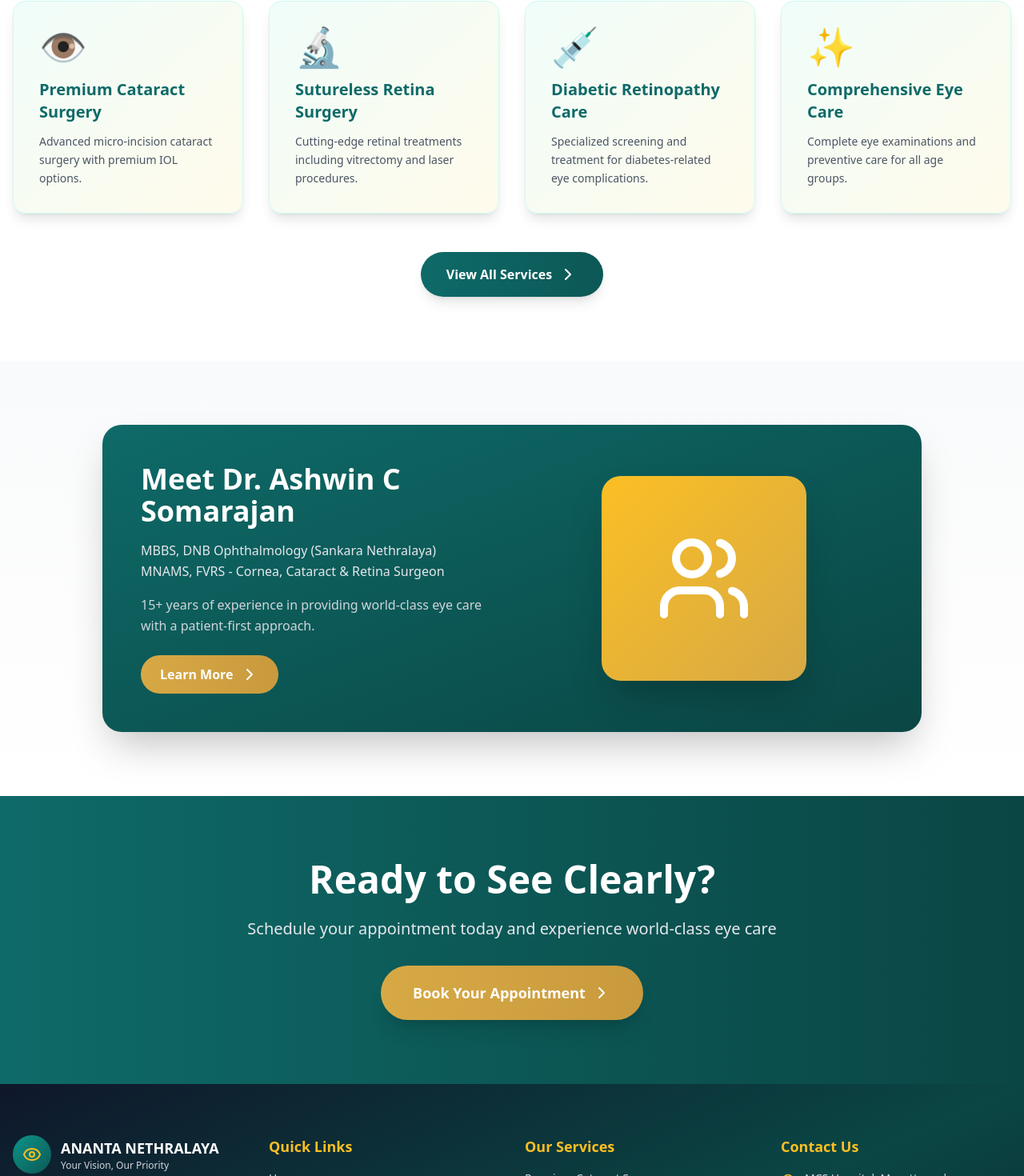
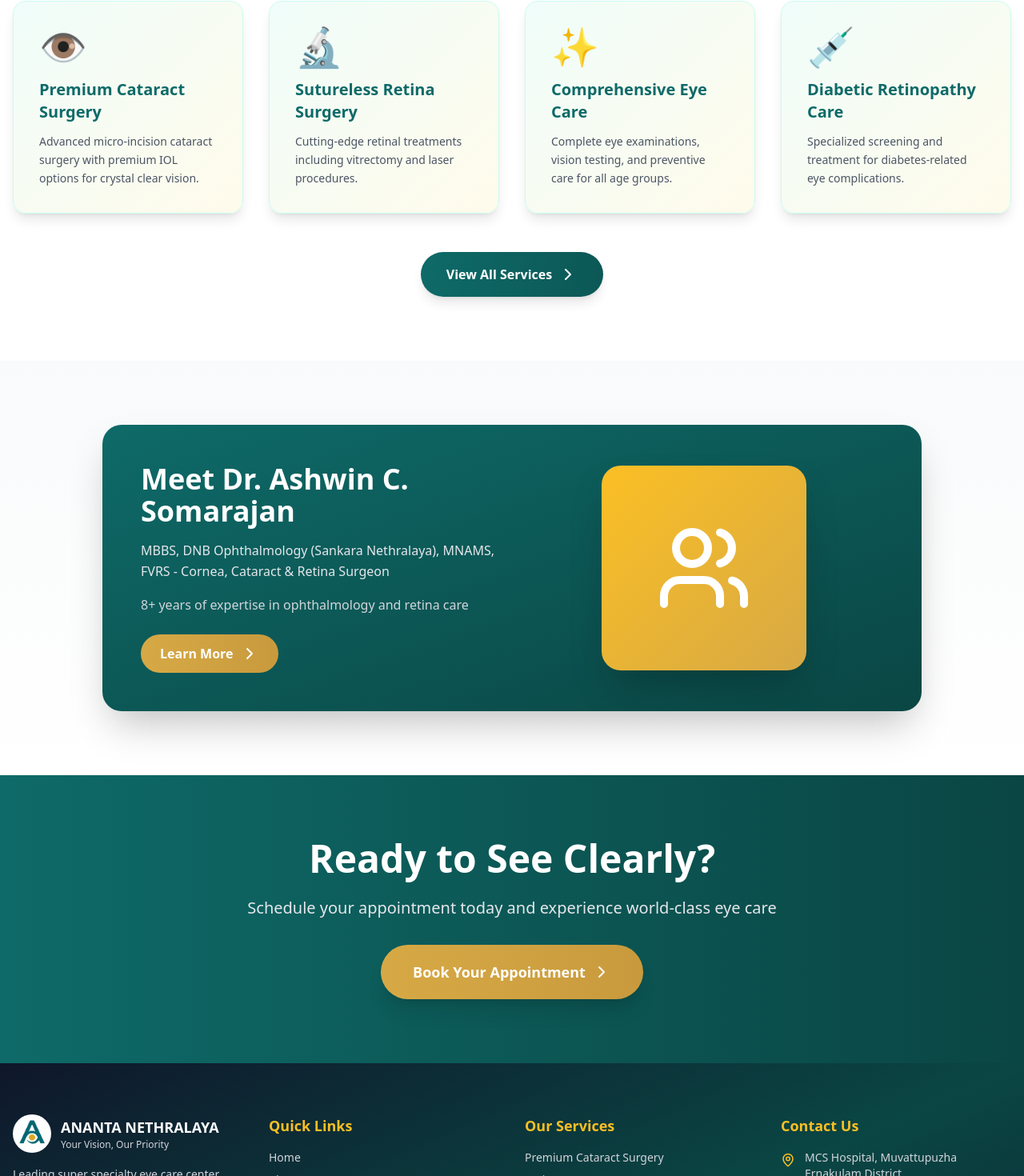
Before and after one commit to Sheffinkhan/ananta-nethralaya, a React (Vite) app: page / in a window 1280 px wide. Shown: the part 1323-2793 px from the top of the page at 80% size. Built offline with nearby package versions, Linux system fonts and the light colour scheme; the HTML template or start-up script is replaced by a standard one.

Commit message:
About content updated

```diff
--- a/index.html
+++ b/index.html
@@ -2,7 +2,7 @@
 <html lang="en">
   <head>
     <meta charset="UTF-8" />
-    <link rel="icon" type="image/svg+xml" href="/logo.png" />
+    <link rel="icon" type="image/svg+xml" href="/Logo2.png" />
     <meta name="viewport" content="width=device-width, initial-scale=1.0" />
 
     <!-- SEO Meta Tags -->
--- a/src/components/Footer.jsx
+++ b/src/components/Footer.jsx
@@ -1,4 +1,4 @@
-import { Eye, Phone, Mail, MapPin, Facebook, Instagram, Linkedin, Clock } from "lucide-react"
+import { Phone, Mail, MapPin, Facebook, Instagram, Linkedin, Clock } from "lucide-react"
 import { Link } from "../utils/Router"
 
 const Footer = () => {
@@ -9,8 +9,12 @@ const Footer = () => {
           {/* Brand Section */}
           <div className="space-y-4">
             <div className="flex items-center space-x-3 group">
-              <div className="w-12 h-12 bg-gradient-to-br from-teal-600 to-teal-800 rounded-full flex items-center justify-center group-hover:shadow-lg group-hover:scale-110 transition-all duration-300">
-                <Eye className="text-amber-400 group-hover:rotate-12 transition-transform duration-300" size={24} />
+              <div className="w-12 h-12 bg-gradient-to-br from-teal-600 to-teal-800 rounded-full flex items-center justify-center group-hover:shadow-lg group-hover:scale-110 transition-all duration-300 overflow-hidden">
+                <img
+                  src="/Logo2.png"
+                  alt="Ananta Nethralaya Logo"
+                  className="w-full h-full object-cover group-hover:rotate-12 transition-transform duration-300"
+                />
               </div>
               <div>
                 <h3 className="text-lg font-bold">ANANTA NETHRALAYA</h3>
@@ -172,4 +176,4 @@ const Footer = () => {
   )
 }
 
-export default Footer
+export default Footer;
--- a/src/components/Navbar.jsx
+++ b/src/components/Navbar.jsx
@@ -108,7 +108,7 @@ const Navbar = () => {
         <Link to="/" className="flex items-center space-x-3 group">
           <div className="w-12 h-12 bg-gradient-to-br from-teal-600 to-teal-800 rounded-full flex items-center justify-center group-hover:shadow-lg group-hover:scale-110 transition-all duration-300 overflow-hidden">
             <img
-              src="/Logo.jpg"
+              src="/Logo2.png"
               alt="Ananta Nethralaya Logo"
               className="w-full h-full object-cover group-hover:rotate-12 transition-transform duration-300"
             />
--- /dev/null
+++ b/src/constants/content.json
@@ -0,0 +1,110 @@
+{
+  "about": {
+    "title": "Your Vision, Our Priority",
+    "description": "At Ananta Nethralaya, we bring together advanced technology, surgical precision, and compassionate care to deliver world-class eye treatment in a comforting environment.",
+    "shortDescription": "Led by Dr. Ashwin C. Somarajan, an experienced vitreoretinal and Cataract surgeon with over 8 years of expertise in ophthalmology, our mission is to make quality eye care accessible and trustworthy for every patient.",
+    "tagline": "From routine consultations to advanced cataract and retina surgeries, we are dedicated to preserving and restoring sight — because every vision deserves clarity."
+  },
+  "whyChooseUs": [
+    {
+      "title": "8+ Years of Experience",
+      "description": "Backed by years of clinical and surgical expertise in ophthalmology and retina care."
+    },
+    {
+      "title": "Trusted Eye Care Since 2025",
+      "description": "A new beginning built on a foundation of experience, precision, and trust."
+    },
+    {
+      "title": "Comprehensive Eye Solutions",
+      "description": "Offering a full spectrum of services — Cataract, Retina, Glaucoma, Uvea, Neuro-Ophthalmology, trauma care & comprehensive Eye Care."
+    },
+    {
+      "title": "Patient-Centered Care",
+      "description": "Each patient is treated with empathy, transparency, and the highest ethical standards."
+    },
+    {
+      "title": "Cutting-Edge Technology",
+      "description": "Equipped with modern diagnostics and surgical systems for precise and painless outcomes."
+    }
+  ],
+  "doctor": {
+    "name": "Dr. Ashwin C. Somarajan",
+    "qualifications": "MBBS, DNB Ophthalmology (Sankara Nethralaya), MNAMS, FVRS - Cornea, Cataract & Retina Surgeon",
+    "experience": "8+ years of expertise in ophthalmology and retina care",
+    "specialty": "Vitreoretinal and Cataract surgeon"
+  },
+  "services": [
+    {
+      "title": "Premium Cataract Surgery",
+      "description": "Advanced micro-incision cataract surgery with premium IOL options for crystal clear vision.",
+      "fullDescription": "We use the latest phacoemulsification technology for faster recovery.",
+      "features": [
+        "Micro-incision surgery",
+        "Premium IOL options",
+        "Same-day discharge",
+        "Quick recovery"
+      ],
+      "icon": "👁️"
+    },
+    {
+      "title": "Sutureless Retina Surgery",
+      "description": "Cutting-edge retinal treatments including vitrectomy and laser procedures.",
+      "fullDescription": "Minimal invasiveness with maximum precision.",
+      "features": [
+        "23G/25G Vitrectomy",
+        "Retinal detachment repair",
+        "Macular hole surgery",
+        "Laser treatments"
+      ],
+      "icon": "🔬"
+    },
+    {
+      "title": "Comprehensive Eye Care",
+      "description": "Complete eye examinations, vision testing, and preventive care for all age groups.",
+      "fullDescription": "Detailed assessments for optimal eye health.",
+      "features": [
+        "Complete eye exams",
+        "Vision testing",
+        "Pediatric eye care",
+        "Geriatric care"
+      ],
+      "icon": "✨"
+    },
+    {
+      "title": "Diabetic Retinopathy Care",
+      "description": "Specialized screening and treatment for diabetes-related eye complications.",
+      "fullDescription": "Preventing vision loss with expert management.",
+      "features": [
+        "Retinal screening",
+        "Laser photocoagulation",
+        "Anti-VEGF injections",
+        "Regular monitoring"
+      ],
+      "icon": "💉"
+    },
+    {
+      "title": "Glaucoma Management",
+      "description": "Advanced diagnosis and treatment of glaucoma to prevent vision loss.",
+      "fullDescription": "Comprehensive care to protect your vision.",
+      "features": [
+        "IOP monitoring",
+        "Medical management",
+        "Laser treatments",
+        "Surgical options"
+      ],
+      "icon": "🎯"
+    },
+    {
+      "title": "Uvea & Neuro-Ophthalmology",
+      "description": "Specialized treatment for uveal diseases and neuro-ophthalmological conditions.",
+      "fullDescription": "Expert management of complex eye conditions.",
+      "features": [
+        "Uveal disorder treatment",
+        "Neuro-ophthalmology consultation",
+        "Advanced diagnostics",
+        "Trauma care"
+      ],
+      "icon": "💎"
+    }
+  ]
+}
--- a/src/constants/home.json
+++ /dev/null
@@ -1,6 +0,0 @@
-{
-  "HOME": {
-    "premiumCataractSurgery": "Premium Cataract Surgery",
-    "premiumCataractSurgery_description": "Advanced micro-incision cataract surgery with premium IOL options."
-  }
-}
--- a/src/pages/AboutPage.jsx
+++ b/src/pages/AboutPage.jsx
@@ -1,5 +1,6 @@
 import { Eye, Target, Award } from "lucide-react"
 import SEO from "../components/SEO"
+import  CLINIC_CONTENT  from "../constants/content"
 
 const AboutPage = () => {
   return (
@@ -14,91 +15,68 @@ const AboutPage = () => {
         <section className="py-20 bg-gradient-to-br from-slate-900 via-teal-900 to-slate-900">
           <div className="container mx-auto px-4 text-center">
             <h1 className="text-5xl md:text-6xl font-bold text-white mb-6">About Ananta Nethralaya</h1>
-            <p className="text-xl text-gray-200 max-w-3xl mx-auto">
-              Leading super specialty eye care center dedicated to preserving and restoring vision with compassion and
-              excellence
-            </p>
+            <p className="text-xl text-gray-200 max-w-3xl mx-auto">{CLINIC_CONTENT.about.description}</p>
           </div>
         </section>
 
         <section className="py-20 bg-gradient-to-b from-gray-50 to-white">
           <div className="container mx-auto px-4">
             <div className="grid md:grid-cols-3 gap-8 max-w-6xl mx-auto mb-16">
-              {/* Vision Card */}
+              {CLINIC_CONTENT.whyChooseUs.map((item, idx) => (
                 <div
+                  key={idx}
                   className="text-center p-8 bg-gradient-to-br from-teal-50 to-teal-100 rounded-2xl shadow-lg hover:shadow-2xl transition-all duration-500 hover:-translate-y-4 group border border-teal-200 hover:border-teal-400"
                   style={{
-                  animation: `fadeInUp 0.8s ease-out 0s both`,
+                    animation: `fadeInUp 0.8s ease-out ${idx * 0.15}s both`,
                   }}
                 >
                   <div className="w-20 h-20 bg-gradient-to-br from-teal-600 to-teal-800 rounded-full flex items-center justify-center mx-auto mb-6 group-hover:scale-110 transition-transform duration-300 shadow-lg">
-                  <Eye className="text-amber-400 group-hover:rotate-12 transition-transform duration-300" size={40} />
+                    {item.icon === "Eye" ? (
+                      <Eye
+                        className="text-amber-400 group-hover:rotate-12 transition-transform duration-300"
+                        size={40}
+                      />
+                    ) : item.icon === "Target" ? (
+                      <Target
+                        className="text-white group-hover:rotate-12 transition-transform duration-300"
+                        size={40}
+                      />
+                    ) : (
+                      <Award
+                        className="text-amber-400 group-hover:rotate-12 transition-transform duration-300"
+                        size={40}
+                      />
+                    )}
                   </div>
-                <h3 className="text-2xl font-bold text-teal-700 mb-4">Our Vision</h3>
-                <p className="text-gray-700 leading-relaxed">
-                  To be the most trusted eye care provider, delivering world-class treatment with compassion and
-                  innovation across India.
-                </p>
+                  <h3 className="text-2xl font-bold text-teal-700 mb-4">{item.title}</h3>
+                  <p className="text-gray-700 leading-relaxed">{item.description}</p>
                 </div>
-
-              {/* Mission Card */}
-              <div
-                className="text-center p-8 bg-gradient-to-br from-amber-50 to-amber-100 rounded-2xl shadow-lg hover:shadow-2xl transition-all duration-500 hover:-translate-y-4 group border border-amber-200 hover:border-amber-400"
-                style={{
-                  animation: `fadeInUp 0.8s ease-out 0.15s both`,
-                }}
-              >
-                <div className="w-20 h-20 bg-gradient-to-br from-amber-500 to-amber-600 rounded-full flex items-center justify-center mx-auto mb-6 group-hover:scale-110 transition-transform duration-300 shadow-lg">
-                  <Target className="text-white group-hover:rotate-12 transition-transform duration-300" size={40} />
-                </div>
-                <h3 className="text-2xl font-bold text-teal-700 mb-4">Our Mission</h3>
-                <p className="text-gray-700 leading-relaxed">
-                  To provide comprehensive, affordable, and accessible eye care services using advanced technology and
-                  skilled professionals.
-                </p>
-              </div>
-
-              {/* Excellence Card */}
-              <div
-                className="text-center p-8 bg-gradient-to-br from-teal-50 to-teal-100 rounded-2xl shadow-lg hover:shadow-2xl transition-all duration-500 hover:-translate-y-4 group border border-teal-200 hover:border-teal-400"
-                style={{
-                  animation: `fadeInUp 0.8s ease-out 0.3s both`,
-                }}
-              >
-                <div className="w-20 h-20 bg-gradient-to-br from-teal-600 to-teal-800 rounded-full flex items-center justify-center mx-auto mb-6 group-hover:scale-110 transition-transform duration-300 shadow-lg">
-                  <Award className="text-amber-400 group-hover:rotate-12 transition-transform duration-300" size={40} />
-                </div>
-                <h3 className="text-2xl font-bold text-teal-700 mb-4">Our Excellence</h3>
-                <p className="text-gray-700 leading-relaxed">
-                  Committed to excellence through continuous learning, cutting-edge equipment, and patient-centered
-                  care.
-                </p>
-              </div>
+              ))}
             </div>
 
             <div className="max-w-4xl mx-auto">
               <div className="bg-gradient-to-br from-teal-700 via-teal-800 to-teal-900 text-white p-12 rounded-3xl shadow-2xl border border-teal-600">
                 <h2 className="text-3xl font-bold mb-6">Our Story</h2>
-                <p className="text-gray-100 leading-relaxed mb-4">
-                  Ananta Nethralaya was founded with a vision to provide world-class eye care services to the people of
-                  Kerala and beyond. We believe that clear vision is not just about seeing - it's about experiencing
-                  life to its fullest.
-                </p>
-                <p className="text-gray-100 leading-relaxed mb-4">
-                  Our state-of-the-art facility at MCS Hospital, Muvattupuzha, is equipped with the latest diagnostic
-                  and surgical equipment. We specialize in premium cataract surgery and advanced retinal treatments,
-                  offering our patients the best outcomes with minimal discomfort.
-                </p>
-                <p className="text-gray-100 leading-relaxed">
-                  Led by experienced ophthalmologists and supported by a dedicated team, we are committed to delivering
-                  personalized care that addresses each patient's unique needs. Your vision is our priority, and we're
-                  here to ensure you see the world clearly.
-                </p>
+                <p className="text-gray-100 leading-relaxed mb-4">{CLINIC_CONTENT.about.shortDescription}</p>
+                <p className="text-gray-100 leading-relaxed">{CLINIC_CONTENT.about.tagline}</p>
               </div>
             </div>
           </div>
         </section>
       </div>
+
+      <style>{`
+        @keyframes fadeInUp {
+          from {
+            opacity: 0;
+            transform: translateY(20px);
+          }
+          to {
+            opacity: 1;
+            transform: translateY(0);
+          }
+        }
+      `}</style>
     </>
   )
 }
--- a/src/pages/GalleryPage.jsx
+++ b/src/pages/GalleryPage.jsx
@@ -1,3 +1,4 @@
+// src/pages/GalleryPage.jsx
 "use client"
 
 import { useState } from "react"
--- a/src/pages/HomePage.jsx
+++ b/src/pages/HomePage.jsx
@@ -4,11 +4,7 @@ import { useEffect, useState } from "react"
 import SEO from "../components/SEO"
 import { ChevronRight, ChevronDown, Users, Award, Heart, Eye } from "lucide-react"
 import { Link } from "../utils/Router"
-import homeData from "../constants/home.json";
-
-const staticContent = homeData.HOME;
-
-
+import  CLINIC_CONTENT  from "../constants/content"
 const HomePage = () => {
   const [isVisible, setIsVisible] = useState(false)
 
@@ -25,33 +21,12 @@ const HomePage = () => {
 
   const stats = [
     { icon: Users, value: "5000+", label: "Happy Patients" },
-    { icon: Award, value: "15+", label: "Years Experience" },
+    { icon: Award, value: "8+", label: "Years Experience" },
     { icon: Heart, value: "99%", label: "Success Rate" },
-    { icon: Eye, value: "20+", label: "Specialized Services" },
+    { icon: Eye, value: "6+", label: "Specialized Services" },
   ]
 
-  const services = [
-    {
-      title: staticContent.premiumCataractSurgery,
-      description: staticContent.premiumCataractSurgery_description,
-      icon: "👁️",
-    },
-    {
-      title: "Sutureless Retina Surgery",
-      description: "Cutting-edge retinal treatments including vitrectomy and laser procedures.",
-      icon: "🔬",
-    },
-    {
-      title: "Diabetic Retinopathy Care",
-      description: "Specialized screening and treatment for diabetes-related eye complications.",
-      icon: "💉",
-    },
-    {
-      title: "Comprehensive Eye Care",
-      description: "Complete eye examinations and preventive care for all age groups.",
-      icon: "✨",
-    },
-  ]
+  const services = CLINIC_CONTENT.services.slice(0, 4)
 
   return (
     <>
@@ -94,10 +69,10 @@ const HomePage = () => {
                 animation: `fadeInUp 1s ease-out 0.2s both`,
               }}
             >
-              Your Vision,
+              {CLINIC_CONTENT.about.title.split(",")[0]},
               <br />
               <span className="bg-gradient-to-r from-amber-400 to-amber-300 bg-clip-text text-transparent">
-                Our Priority
+                {CLINIC_CONTENT.about.title.split(",")[1]}
               </span>
             </h1>
 
@@ -107,8 +82,7 @@ const HomePage = () => {
                 animation: `fadeInUp 1s ease-out 0.4s both`,
               }}
             >
-              Expert eye care services with state-of-the-art technology and compassionate treatment. Experience
-              world-class cataract and retina care.
+              {CLINIC_CONTENT.about.description}
             </p>
 
             <div
@@ -215,15 +189,9 @@ const HomePage = () => {
           <div className="max-w-5xl mx-auto bg-gradient-to-br from-teal-700 via-teal-800 to-teal-900 rounded-3xl shadow-2xl overflow-hidden">
             <div className="grid md:grid-cols-2 gap-8 p-8 md:p-12 items-center">
               <div className="text-white">
-                <h2 className="text-4xl font-bold mb-4">Meet Dr. Ashwin C Somarajan</h2>
-                <p className="text-gray-200 mb-4 leading-relaxed font-medium">
-                  MBBS, DNB Ophthalmology (Sankara Nethralaya)
-                  <br />
-                  MNAMS, FVRS - Cornea, Cataract & Retina Surgeon
-                </p>
-                <p className="text-gray-300 mb-6 leading-relaxed">
-                  15+ years of experience in providing world-class eye care with a patient-first approach.
-                </p>
+                <h2 className="text-4xl font-bold mb-4">Meet {CLINIC_CONTENT.doctor.name}</h2>
+                <p className="text-gray-200 mb-4 leading-relaxed font-medium">{CLINIC_CONTENT.doctor.qualifications}</p>
+                <p className="text-gray-300 mb-6 leading-relaxed">{CLINIC_CONTENT.doctor.experience}</p>
                 <Link
                   to="/doctors"
                   className="inline-flex items-center bg-gradient-to-r from-amber-500 to-amber-600 text-white px-6 py-3 rounded-full hover:shadow-lg hover:scale-105 transition-all duration-300 font-semibold"
--- a/src/pages/ServicesPage.jsx
+++ b/src/pages/ServicesPage.jsx
@@ -1,52 +1,9 @@
 import { ChevronRight } from "lucide-react"
 import { Link } from "../utils/Router"
 import SEO from "../components/SEO"
-
+import  CLINIC_CONTENT  from "../constants/content"
 const ServicesPage = () => {
-  const services = [
-    {
-      title: "Premium Cataract Surgery",
-      description:
-        "Advanced micro-incision cataract surgery with premium IOL options for crystal clear vision. We use the latest phacoemulsification technology for faster recovery.",
-      icon: "👁️",
-      features: ["Micro-incision surgery", "Premium IOL options", "Same-day discharge", "Quick recovery"],
-    },
-    {
-      title: "Sutureless Retina Surgery",
-      description:
-        "Cutting-edge retinal treatments including vitrectomy and laser procedures for retinal disorders with minimal invasiveness.",
-      icon: "🔬",
-      features: ["23G/25G Vitrectomy", "Retinal detachment repair", "Macular hole surgery", "Laser treatments"],
-    },
-    {
-      title: "Comprehensive Eye Care",
-      description:
-        "Complete eye examinations, vision testing, and preventive care for all age groups with detailed assessments.",
-      icon: "✨",
-      features: ["Complete eye exams", "Vision testing", "Pediatric eye care", "Geriatric care"],
-    },
-    {
-      title: "Diabetic Retinopathy Care",
-      description:
-        "Specialized screening, monitoring, and treatment for diabetes-related eye complications to prevent vision loss.",
-      icon: "💉",
-      features: ["Retinal screening", "Laser photocoagulation", "Anti-VEGF injections", "Regular monitoring"],
-    },
-    {
-      title: "Glaucoma Management",
-      description:
-        "Advanced diagnosis and treatment of glaucoma to prevent vision loss and preserve sight with comprehensive care.",
-      icon: "🎯",
-      features: ["IOP monitoring", "Medical management", "Laser treatments", "Surgical options"],
-    },
-    {
-      title: "Corneal Treatments",
-      description:
-        "Expert management of corneal diseases, infections, and injuries with modern techniques and therapies.",
-      icon: "💎",
-      features: ["Corneal ulcer treatment", "Keratoconus management", "Dry eye therapy", "Pterygium surgery"],
-    },
-  ]
+  const services = CLINIC_CONTENT.services
 
   return (
     <>
@@ -111,6 +68,19 @@ const ServicesPage = () => {
           </div>
         </section>
       </div>
+
+      <style>{`
+        @keyframes fadeInUp {
+          from {
+            opacity: 0;
+            transform: translateY(20px);
+          }
+          to {
+            opacity: 1;
+            transform: translateY(0);
+          }
+        }
+      `}</style>
     </>
   )
 }
```
Also changed, not shown: public/Logo.jpg (deleted), public/Logo2.png (added). Lines whose indentation alone changed are shown as unchanged.
